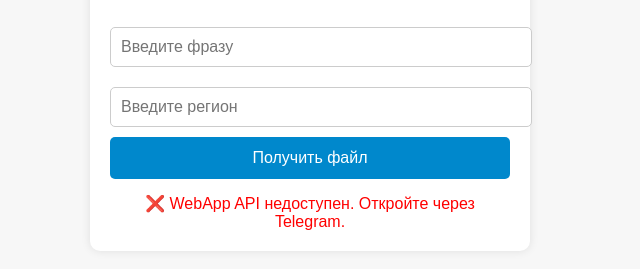
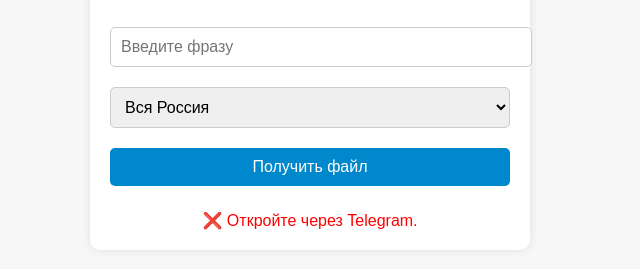
Before and after one commit to Dmitry-Ermilov/collecting_semantic_core, a plain HTML site: page webapp.html in a window 1280 px wide. Shown: the part 91-360 px from the top of the page, without its empty margins (330-970 px from the left). Drawn offline with Linux system fonts and the light colour scheme.

Commit message:
Update webapp.html

```diff
--- a/webapp.html
+++ b/webapp.html
@@ -4,39 +4,12 @@
   <meta charset="UTF-8">
   <title>MiniApp: Сбор семантического ядра</title>
   <style>
-    body {
-      font-family: Arial, sans-serif;
-      margin: 20px;
-      background-color: #f7f7f7;
-    }
-    .container {
-      max-width: 400px;
-      margin: 0 auto;
-      background-color: #fff;
-      padding: 20px;
-      border-radius: 10px;
-      box-shadow: 0 0 10px rgba(0,0,0,0.1);
-    }
+    body { font-family: Arial; margin: 20px; background: #f7f7f7; }
+    .container { max-width: 400px; margin: 0 auto; background: #fff; padding: 20px; border-radius: 10px; box-shadow: 0 0 10px rgba(0,0,0,0.1); }
     h2 { text-align: center; }
-    input {
-      width: 100%;
-      padding: 10px;
-      margin: 10px 0;
-      font-size: 16px;
-      border-radius: 5px;
-      border: 1px solid #ccc;
-    }
-    button {
-      width: 100%;
-      padding: 12px;
-      background-color: #0088cc;
-      color: #fff;
-      font-size: 16px;
-      border: none;
-      border-radius: 5px;
-      cursor: pointer;
-    }
-    button:hover { background-color: #006699; }
+    input, select, button { width: 100%; padding: 10px; margin: 10px 0; font-size: 16px; border-radius: 5px; border: 1px solid #ccc; }
+    button { background: #0088cc; color: #fff; border: none; cursor: pointer; }
+    button:hover { background: #006699; }
     .status { margin-top: 15px; text-align: center; }
   </style>
 </head>
@@ -44,35 +17,44 @@
   <div class="container">
     <h2>Сбор семантического ядра</h2>
     <input type="text" id="phraseInput" placeholder="Введите фразу">
-    <input type="text" id="regionInput" placeholder="Введите регион">
+
+    <select id="regionSelect">
+      <option value="0">Вся Россия</option>
+      <option value="1">Москва</option>
+      <option value="2">Санкт-Петербург</option>
+      <option value="3">Новосибирск</option>
+      <option value="4">Екатеринбург</option>
+      <option value="5">Казань</option>
+      <!-- Можно добавить другие регионы с их ID из Wordstat -->
+    </select>
+
     <button id="sendDataBtn">Получить файл</button>
     <div class="status" id="status"></div>
   </div>
 
   <script>
-    // Telegram WebApp API
     const tg = window.Telegram?.WebApp;
     const statusDiv = document.getElementById("status");
     const phraseInput = document.getElementById("phraseInput");
-    const regionInput = document.getElementById("regionInput");
+    const regionSelect = document.getElementById("regionSelect");
     const sendBtn = document.getElementById("sendDataBtn");
 
     if (tg) {
-      tg.expand(); // разворачиваем окно
+      tg.expand();
       statusDiv.style.color = "green";
       statusDiv.textContent = "✅ WebApp API доступен!";
     } else {
       statusDiv.style.color = "red";
-      statusDiv.textContent = "❌ WebApp API недоступен. Откройте через Telegram.";
+      statusDiv.textContent = "❌ Откройте через Telegram.";
     }
 
     sendBtn.addEventListener("click", function() {
       const phrase = phraseInput.value.trim();
-      const region = regionInput.value.trim();
+      const region = regionSelect.value;
 
-      if (!phrase || !region) {
+      if (!phrase) {
         statusDiv.style.color = "red";
-        statusDiv.textContent = "⚠ Заполните оба поля!";
+        statusDiv.textContent = "⚠ Введите фразу!";
         return;
       }
 
@@ -82,9 +64,7 @@
         return;
       }
 
-      // Отправка данных боту
       tg.sendData(JSON.stringify({ phrase, region }));
-
       statusDiv.style.color = "blue";
       statusDiv.textContent = "📨 Данные отправлены... ждём ответ бота!";
     });
```
